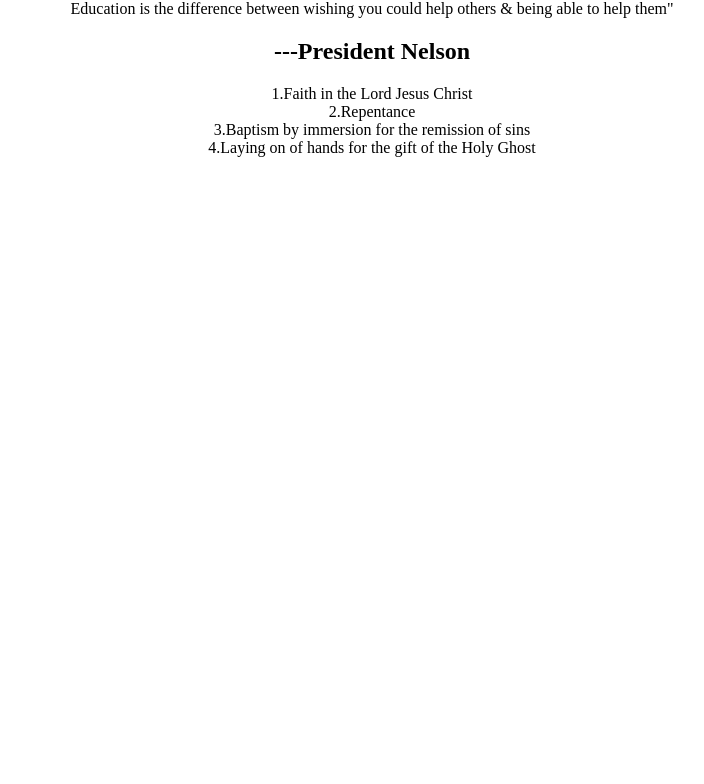
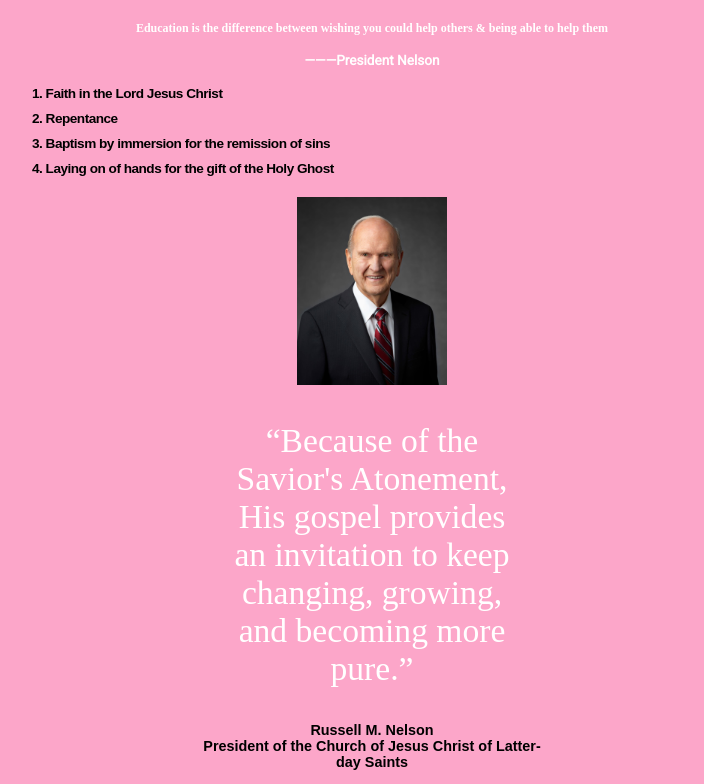
Before and after one commit to Payneful/payneful.github.io, a plain HTML site: page ICE/index.html in a window 1280 px wide. Shown: the part 80-864 px from the top of the page, without its empty margins (268-972 px from the left). Before the commit the page ends 800 px from the top, so only its background shows below. Drawn offline with Linux system fonts and the light colour scheme.

Commit message:
Co-authored-by: rgibbons131 <rgibbons131@users.noreply.github.com> Co-authored-by: klindelof <klindelof@users.noreply.github.com> Co-authored-by: JadenPrice15 <JadenPrice15@users.noreply.github.com> Co-authored-by: Emberlyns <Emberlyns@users.noreply.github.com> Co-authored-by: DallinS3 <DallinS3@users.noreply.github.com>

```diff
--- a/ICE/index.html
+++ b/ICE/index.html
@@ -7,15 +7,30 @@
     <meta http-equiv="X-UA-Compatible" content="ie=edge">
     <title>Education</title>
     <link rel="stylesheet" href="styles/style.css">
+    <link rel="preconnect" href="https://fonts.googleapis.com">
+<link rel="preconnect" href="https://fonts.gstatic.com" crossorigin>
+<link href="https://fonts.googleapis.com/css2?family=Roboto&display=swap" rel="stylesheet">
+<!--
+    AUTHORS:
+Bradley Payne
+Jaden Price
+
+-->
 </head>
 
 <body>
     <h1 class="title">Education</h1>
-    <p>Education is the difference between wishing you could help others & being able to help them"<p>
-    <h2>---President Nelson</h2>
+    <p class="quote1">Education is the difference between wishing you could help others & being able to help them<p>
+    <h2><span class="dashes">&mdash;&mdash;&mdash;</span>President Nelson</h2>
 
-    <p class="principles">1.Faith in the Lord Jesus Christ<br>2.Repentance<br>3.Baptism by immersion for the remission of sins
-    <br>4.Laying on of hands for the gift of the Holy Ghost<p>
+    <p class="principles">1. Faith in the Lord Jesus Christ<br>2. Repentance<br>3. Baptism by immersion for the remission of sins
+    <br>4. Laying on of hands for the gift of the Holy Ghost<p>
+    <div>
+        <img class="prophet" src="images/prophet.jpeg" alt="Prophet picture">
+    </div>
+    <p class="quote2">&ldquo;Because of the<br> Savior's Atonement,<br> His gospel provides<br> an invitation to keep<br> changing, growing,<br> and becoming more<br> pure.&rdquo;</p>
+    <p class="tag">Russell M. Nelson<br>
+        President of the Church of Jesus Christ of Latter-<br>day Saints</p>
 </body>
 
 </html>
--- a/ICE/styles/style.css
+++ b/ICE/styles/style.css
@@ -1,7 +1,58 @@
 .title {
-    text-size: 3em;
+    font-size: 2.5em;
+    color:white;
+    font-family: 'Roboto', sans-serif;
+}
+
+.title:hover {
+    color:black;
 }
 
 body {
-    text-align: center;
+    text-align:center;
+    background-color:#fca6c9;
+    margin:20px 300px 0px;
+    color: white;
 }
+
+h2 {
+    font-size:.85em;
+    font-family: 'Roboto', sans-serif;
+}
+
+.prophet {
+    width:150px;
+}
+
+.principles {
+    letter-spacing:-0.5px;
+    text-align:left;
+    line-height:25px;
+    font-weight:bolder;
+    color:black;
+    font-size:.85em;
+    font-family: sans-serif;
+}
+
+.quote1 {
+    font-size:.75em;
+    font-weight:bold;
+    font-family:'Times New Roman', Times, serif;
+}
+
+.quote2 {
+    font-size:2.1em;
+    text-align:center;
+    padding:0px,300px;
+}
+
+.tag{
+    color:black;
+    font-size: .9em;
+    font-family: sans-serif;
+    font-weight: bold;
+}
+
+.dashes{
+    font-size:1em;
+}
```
Also changed, not shown: ICE/images/prophet.jpeg (renamed from ICE/pictures/russell_nelson_official_portrait_2018.jpeg).
